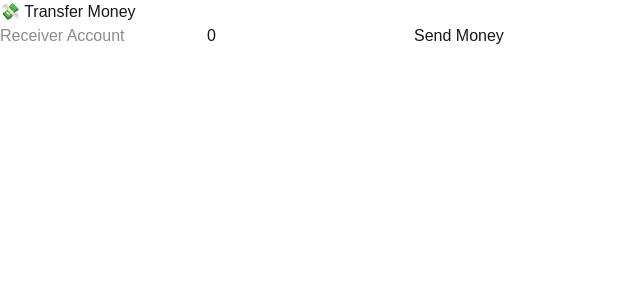
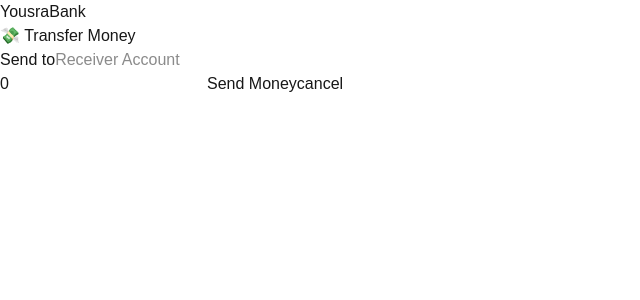
Before and after one commit to YousraElmag/YousraBank, a Next.js app in the folder client/: page /transfer in a window 1280 px wide. Shown: the top 300 px of the page, without its empty margins (0-640 px from the left). Built offline with nearby package versions, Linux system fonts and the light colour scheme; no server answers.

Commit message:
update transfer page

```diff
--- a/client/src/app/transfer/page.tsx
+++ b/client/src/app/transfer/page.tsx
@@ -2,6 +2,7 @@
 /* eslint-disable @typescript-eslint/no-unused-vars */
 /* eslint-disable @typescript-eslint/no-explicit-any */
 import React, { useState, useEffect } from "react";
+import Link from "next/link";
 import { supabase } from "../lib/supabase";
 import { User } from "@supabase/supabase-js";
 export default function Transfer() {
@@ -63,16 +64,16 @@ const [user, setUser] = useState<User | null>(null);
 
   return (
     <div className="container">
+        <h4>YousraBank</h4>
       <h2>💸 Transfer Money</h2>
-      {balance !== null && <p>Your current balance: ${balance}</p>}
       <form onSubmit={handleTransfer}>
-        <input
+      <h2>Send to<input
           type="text"
           placeholder="Receiver Account"
           value={receverAccount}
           onChange={(e) => setReceverAccount(e.target.value)}
           required
-        />
+        /></h2>
         <input
           type="number"
           placeholder="Amount"
@@ -81,6 +82,7 @@ const [user, setUser] = useState<User | null>(null);
           required
         />
         <button type="submit">Send Money</button>
+        <Link href='/userdash'><button>cancel</button></Link>
       </form>
       {error && <p style={{ color: "red" }}>{error}</p>}
       {success && <p style={{ color: "green" }}>{success}</p>}
--- a/client/src/app/userdash/page.tsx
+++ b/client/src/app/userdash/page.tsx
@@ -75,10 +75,11 @@ const [payments, setPayments] = useState<any[]>([]);
             <span className="icon">💸</span>
          <span className="title">Transfer Money</span>
           </button></Link>
+          <Link href='/request'>
           <button className="action-card">
             <span className="icon">💰</span>
             <span className="title">Request Transfer</span>
-          </button>
+          </button></Link>
           <div className="action-card balance-card">
             <span className="title">Account Balance</span>
             <span className="amount">${useraccount?.balance || 0}</span>
```
